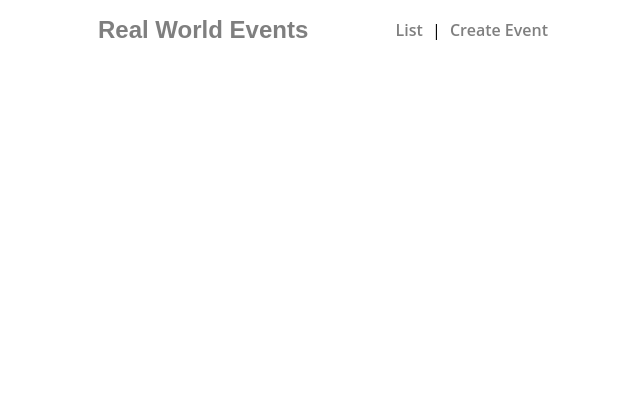
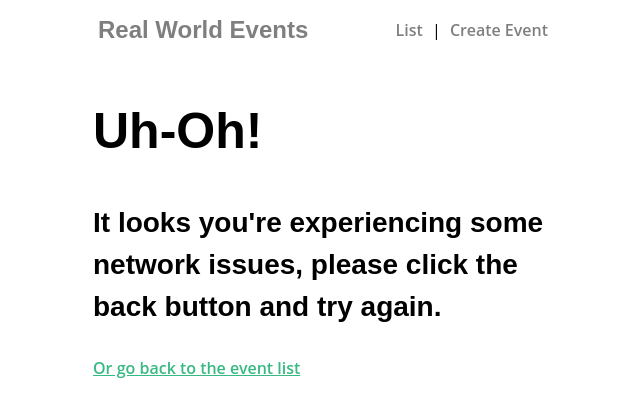
Before and after one commit to mortaen/real-world-vue, a Vue app: page /network-issue in a window 1280 px wide. Shown: the top 416 px of the page, without its empty margins (317-957 px from the left). Built offline with nearby package versions, Linux system fonts and the light colour scheme.

Commit message:
Implement error handling

```diff
--- a/babel.config.js
+++ b/babel.config.js
@@ -1,3 +1,5 @@
 module.exports = {
-  presets: ["@vue/cli-plugin-babel/preset"],
-};
+  presets: [
+    '@vue/cli-plugin-babel/preset'
+  ]
+}
--- a/db.json
+++ b/db.json
@@ -249,6 +249,96 @@
       "date": "2021-12-11T09:14:00.000Z",
       "time": "10:00",
       "attendees": []
+    },
+    {
+      "id": 4423789,
+      "user": {
+        "id": "abc123",
+        "name": "Adam"
+      },
+      "category": "",
+      "organizer": {
+        "id": "abc123",
+        "name": "Adam"
+      },
+      "title": "works",
+      "description": "",
+      "location": "",
+      "date": "",
+      "time": "",
+      "attendees": []
+    },
+    {
+      "id": 7953260,
+      "user": {
+        "id": "abc123",
+        "name": "Adam"
+      },
+      "category": "",
+      "organizer": {
+        "id": "abc123",
+        "name": "Adam"
+      },
+      "title": "Success",
+      "description": "",
+      "location": "",
+      "date": "",
+      "time": "",
+      "attendees": []
+    },
+    {
+      "id": 6948539,
+      "user": {
+        "id": "abc123",
+        "name": "Adam"
+      },
+      "category": "",
+      "organizer": {
+        "id": "abc123",
+        "name": "Adam"
+      },
+      "title": "Success",
+      "description": "",
+      "location": "",
+      "date": "",
+      "time": "",
+      "attendees": []
+    },
+    {
+      "id": 4543971,
+      "user": {
+        "id": "abc123",
+        "name": "Adam"
+      },
+      "category": "",
+      "organizer": {
+        "id": "abc123",
+        "name": "Adam"
+      },
+      "title": "new",
+      "description": "",
+      "location": "",
+      "date": "",
+      "time": "",
+      "attendees": []
+    },
+    {
+      "id": 4117272,
+      "user": {
+        "id": "abc123",
+        "name": "Adam"
+      },
+      "category": "",
+      "organizer": {
+        "id": "abc123",
+        "name": "Adam"
+      },
+      "title": "trial",
+      "description": "",
+      "location": "",
+      "date": "",
+      "time": "",
+      "attendees": []
     }
   ]
 }
--- a/package.json
+++ b/package.json
@@ -19,9 +19,9 @@
     "vuex": "^3.4.0"
   },
   "devDependencies": {
-    "@vue/cli-plugin-babel": "^3.3.0",
+    "@vue/cli-plugin-babel": "~4.5.0",
     "@vue/cli-plugin-eslint": "^3.1.1",
-    "@vue/cli-plugin-router": "3.12.1",
+    "@vue/cli-plugin-router": "4",
     "@vue/cli-plugin-vuex": "~4.5.0",
     "@vue/cli-service": "^3.12.1",
     "@vue/eslint-config-prettier": "^6.0.0",
--- /dev/null
+++ b/src/pages/NetworkIssue.vue
@@ -0,0 +1,13 @@
+<template>
+  <div>
+    <h1>Uh-Oh!</h1>
+    <h3>
+      It looks you're experiencing some network issues, please click the back
+      button and try again.
+    </h3>
+
+    <router-link :to="{ name: 'event-list' }"
+      >Or go back to the event list</router-link
+    >
+  </div>
+</template>
--- /dev/null
+++ b/src/pages/NotFound.vue
@@ -0,0 +1,20 @@
+<template>
+  <div>
+    <h1>Oops!</h1>
+    <h3>The {{ resource }} you're looking for is not here.</h3>
+    <router-link :to="{ name: 'event-list' }"
+      >Back to the home page</router-link
+    >
+  </div>
+</template>
+
+<script>
+export default {
+  props: {
+    resource: {
+      type: String,
+      required: true,
+    },
+  },
+}
+</script>
--- a/src/router/router.js
+++ b/src/router/router.js
@@ -5,6 +5,8 @@ import EventCreate from '../pages/EventCreate.vue'
 import EventShow from '../pages/EventShow.vue'
 import NProgress from 'nprogress'
 import store from '@/store/store'
+import NotFound from '../pages/NotFound.vue'
+import NetworkIssue from '../pages/NetworkIssue.vue'
 
 Vue.use(Router)
 
@@ -25,10 +27,22 @@ const router = new Router({
       // which is lazy-loaded when the route is visited.
       component: EventShow,
       beforeEnter(routeTo, routeFrom, next) {
-        store.dispatch('event/fetchEvent', routeTo.params.id).then((event) => {
-          routeTo.params.event = event
-          next()
-        })
+        store
+          .dispatch('event/fetchEvent', routeTo.params.id)
+          .then((event) => {
+            routeTo.params.event = event
+            next()
+          })
+          .catch((error) => {
+            if (error.response && error.response.status == 404) {
+              next({
+                name: '404',
+                params: { resource: 'event' },
+              })
+            } else {
+              next({ name: 'network-issue' })
+            }
+          })
       },
       props: true,
     },
@@ -36,6 +50,22 @@ const router = new Router({
       path: '/event/create',
       name: 'event-create',
       component: EventCreate,
+    },
+    {
+      path: '/404',
+      name: '404',
+      component: NotFound,
+      props: true,
+    },
+    {
+      path: '/network-issue',
+      name: 'network-issue',
+      component: NetworkIssue,
+    },
+    {
+      // Here's the new catch all route
+      path: '*',
+      redirect: { name: '404', params: { resource: 'page' } },
     },
   ],
 })
--- a/src/services/EventService.js
+++ b/src/services/EventService.js
@@ -7,6 +7,7 @@ const apiClient = axios.create({
     Accept: 'application/json',
     'Content-Type': 'application/json',
   },
+  timeout: 10000,
 })
 
 export default {
--- a/src/store/modules/event.js
+++ b/src/store/modules/event.js
@@ -58,25 +58,17 @@ export const actions = {
         dispatch('notification/add', notification, { root: true })
       })
   },
-  fetchEvent({ commit, getters, dispatch }, id) {
+  fetchEvent({ commit, getters }, id) {
     const event = getters.getEventById(id)
 
     if (event) {
       commit('SET_EVENT', event)
       return event
     } else {
-      return EventService.getEvent(id)
-        .then((response) => {
-          commit('SET_EVENT', response.data)
-          return response.data
-        })
-        .catch((error) => {
-          const notification = {
-            type: 'error',
-            message: 'There was a problem fetching event: ' + error.message,
-          }
-          dispatch('notification/add', notification, { root: true })
-        })
+      return EventService.getEvent(id).then((response) => {
+        commit('SET_EVENT', response.data)
+        return response.data
+      })
     }
   },
 }
```
Also changed, not shown: 1 other file (tests, documents, lock files or other folders).
